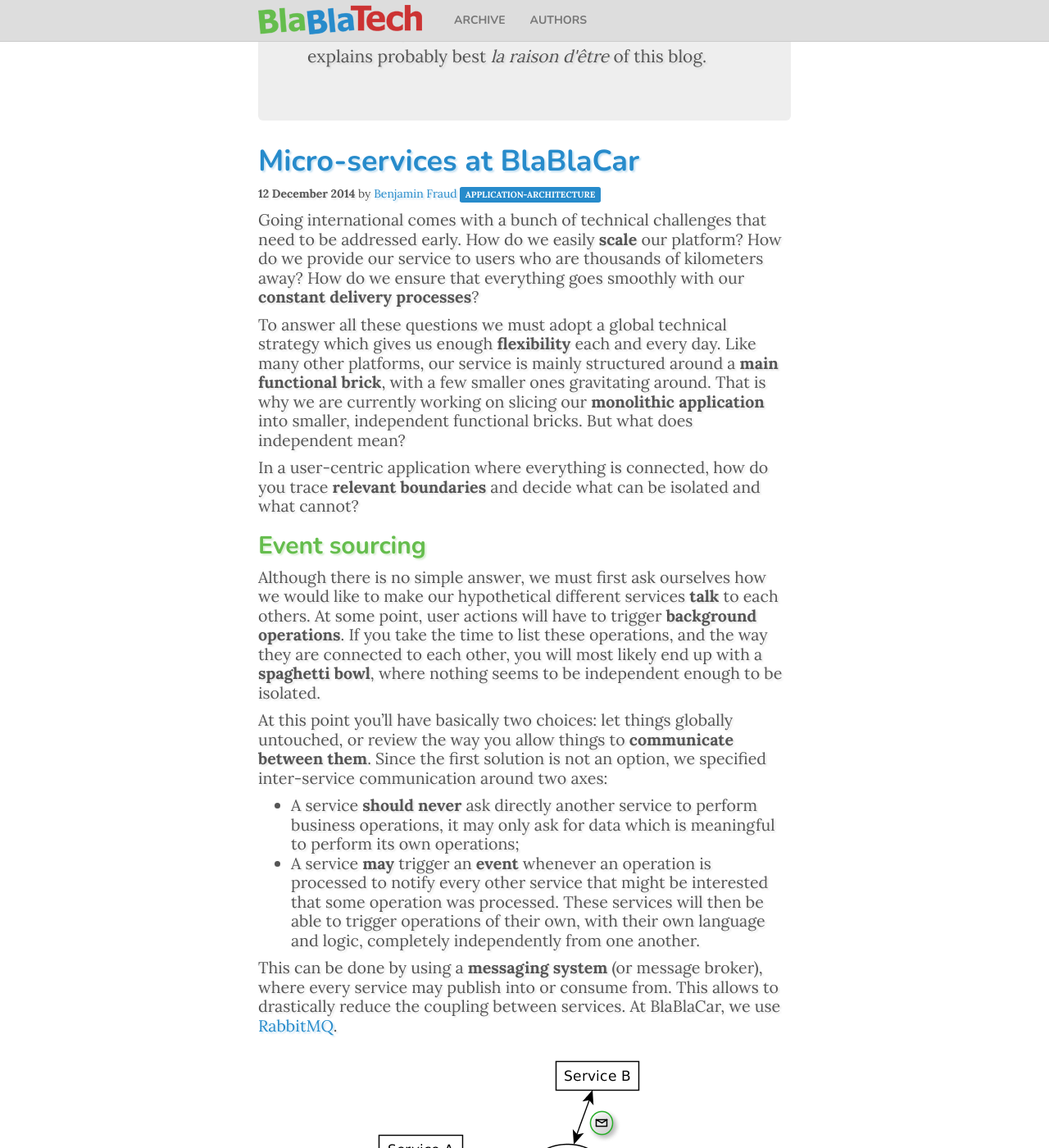
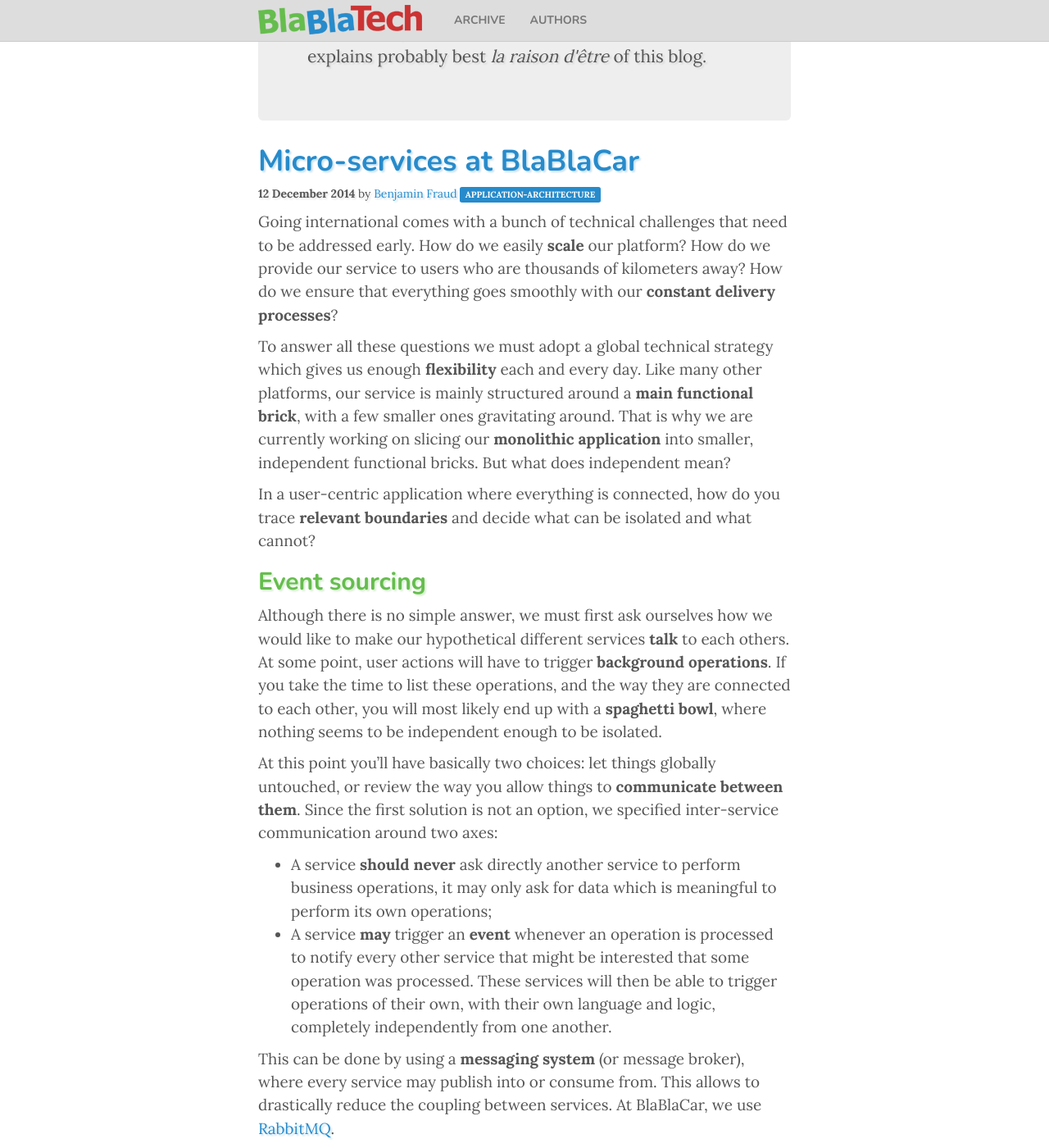
Before and after one commit to blablacar/blablatech, a Jekyll site: the page built from index.html, in a window 1280 px wide and 1400 px high, scrolled down 263 px. Shown: the whole window at 82% size. Built offline with Jekyll 4.4.1, drawn with Linux system fonts in a browser that asks for light colours; Markdown is read by kramdown in place of the engine named in the settings; the list of posts is cut into pages by our own code.

Commit message:
improve post readibility

```diff
--- a/css/blablatech.css
+++ b/css/blablatech.css
@@ -59,8 +59,9 @@
 }
 
 .blog-post {
-    font-size: 1.4em;
-    line-height: 1.2;
+    font-size: 1.35em;
+    line-height: 1.5;
+    text-shadow: none;
 }
 
 /*
```
